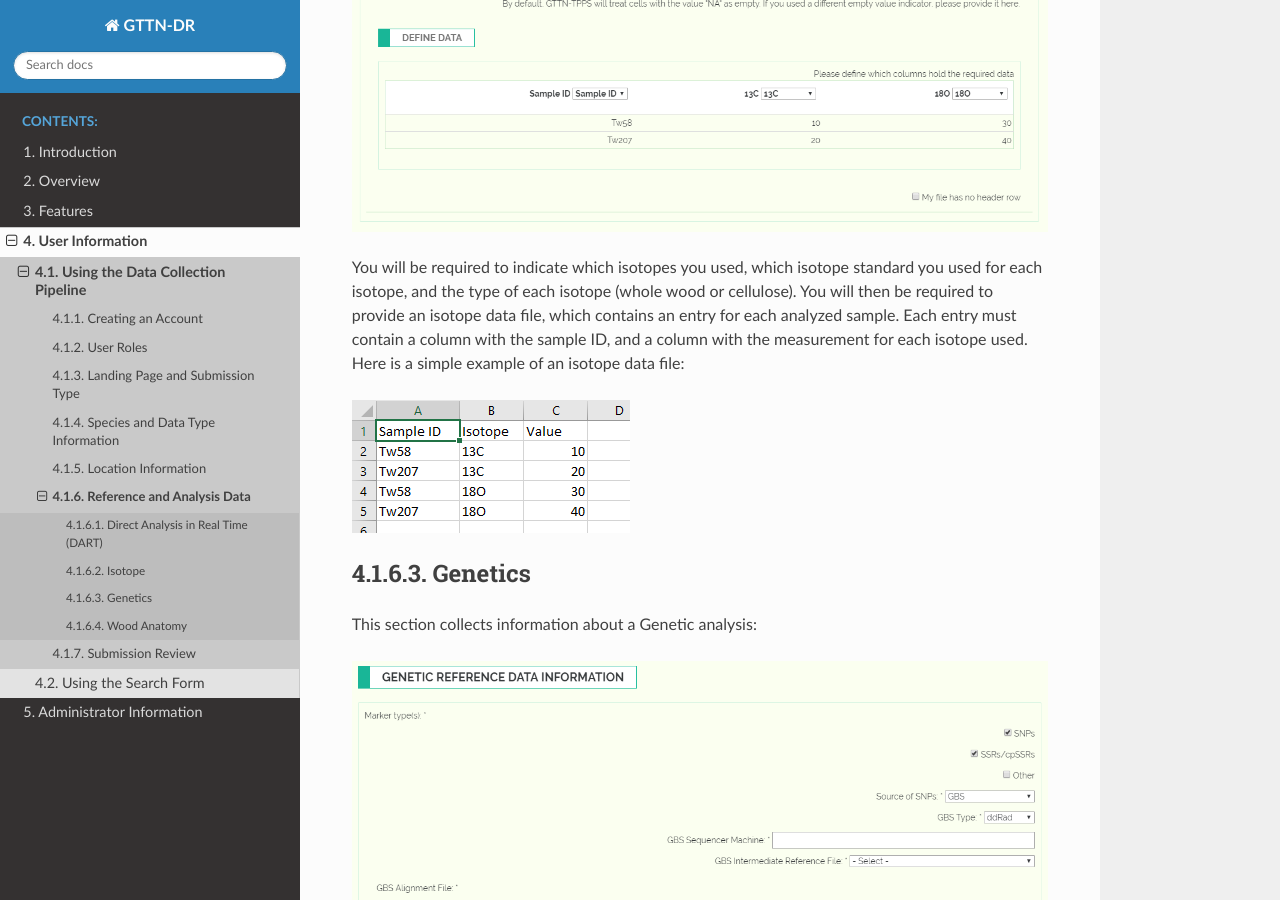
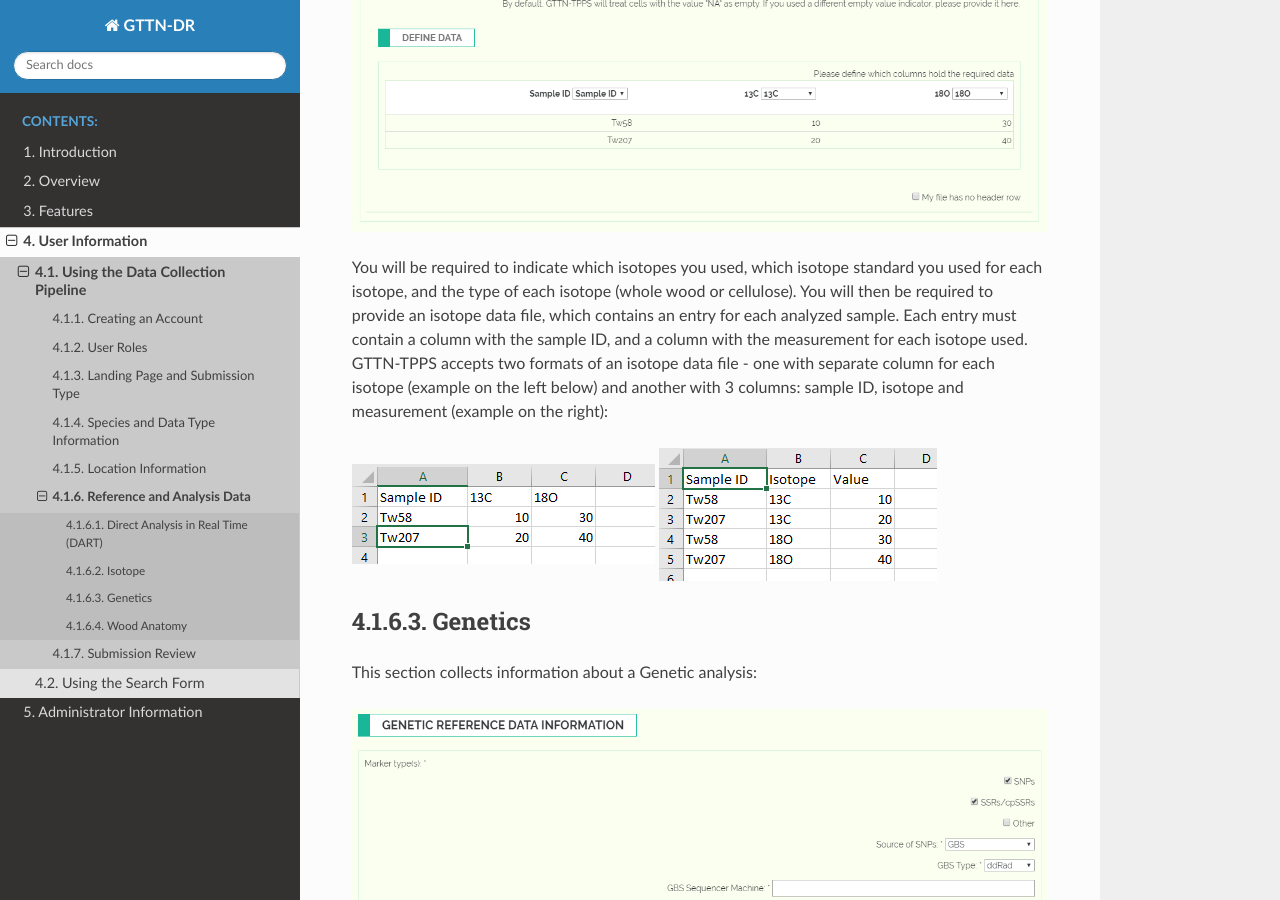
Before and after one commit to par12005/gttn-dr, a Sphinx documentation site: the page built from docs/source/user/page_3.rst, in a window 1280 px wide and 900 px high, scrolled down 3492 px. Built offline with Sphinx 7.4.7 and the Read the Docs theme 2.0.0, drawn with Linux system fonts in a browser that asks for light colours; pages that are not in the unit, such as notebooks, are missing from menus.

Commit message:
Update page_3.rst with two examples of isotope data file

```diff
--- a/docs/source/user/page_3.rst
+++ b/docs/source/user/page_3.rst
@@ -55,8 +55,9 @@ This section collects information about an Isotope analysis:
 
 .. image:: ../../../images/isotope_information.png
 
-You will be required to indicate which isotopes you used, which isotope standard you used for each isotope, and the type of each isotope (whole wood or cellulose). You will then be required to provide an isotope data file, which contains an entry for each analyzed sample. Each entry must contain a column with the sample ID, and a column with the measurement for each isotope used. Here is a simple example of an isotope data file:
+You will be required to indicate which isotopes you used, which isotope standard you used for each isotope, and the type of each isotope (whole wood or cellulose). You will then be required to provide an isotope data file, which contains an entry for each analyzed sample. Each entry must contain a column with the sample ID, and a column with the measurement for each isotope used. GTTN-TPPS accepts two formats of an isotope data file - one with separate column for each isotope (example on the left below) and another with 3 columns: sample ID, isotope and measurement (example on the right):
 
+.. image:: ../../../images/example_isotope_1.png
 .. image:: ../../../images/example_isotope_2.png
 
 Genetics
```
